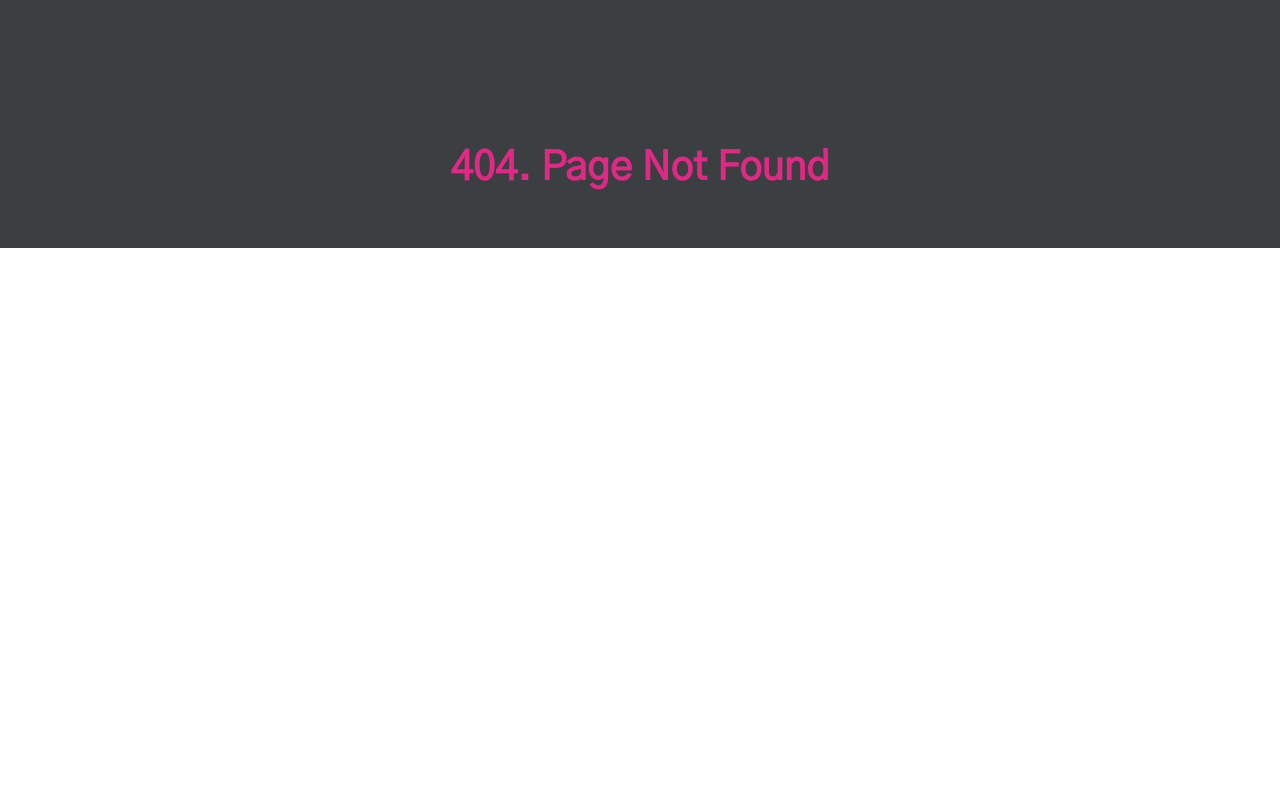
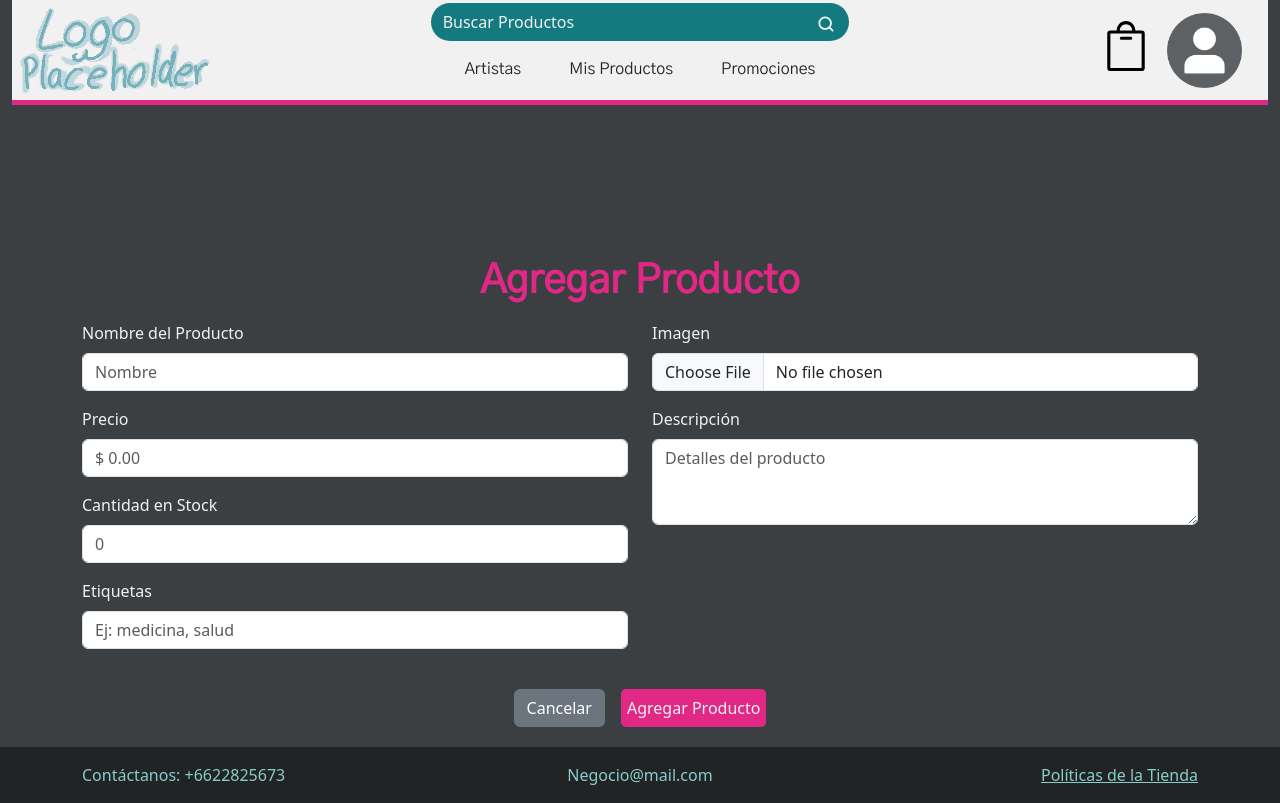
Before and after one commit to SebasBS1/sisweb-frontend_ArtiStock, a React (Vite) app: page /add-product in a window 1280 px wide. Before the commit this address had no page. Built offline with nearby package versions, Linux system fonts and the light colour scheme.

Commit message:
Pagina Agregar Producto

```diff
--- a/package.json
+++ b/package.json
@@ -16,6 +16,8 @@
     "@fortawesome/free-solid-svg-icons": "^6.7.2",
     "@fortawesome/react-fontawesome": "^0.2.2",
     "@tailwindcss/vite": "^4.1.4",
+    "@types/react-router": "^5.1.20",
+    "@types/react-router-dom": "^5.3.3",
     "axios": "^1.8.4",
     "bootstrap": "^5.3.5",
     "cors": "^2.8.5",
@@ -24,6 +26,7 @@
     "npm": "^11.3.0",
     "react": "^19.0.0",
     "react-dom": "^19.0.0",
+    "react-router": "^7.5.1",
     "react-router-dom": "^7.5.1",
     "recharts": "^2.15.3",
     "tailwindcss": "^4.1.4"
--- a/src/api/CategoryAPI.ts
+++ b/src/api/CategoryAPI.ts
@@ -1,7 +1,7 @@
 import api from "./index";
 import { Tag } from "my-types";
 
-// Obtener todos los productos
+// Obtener todos los tags.
 export const getAllTags = async() => {
     try {
         const res = await api.get("/category");
@@ -13,14 +13,42 @@ export const getAllTags = async() => {
     }
 }
 
-// Obtener todos los productos
-export const getTagId = async(id: string) => {
+// Obtener un tag por su ID.
+export const getTagById = async(id: number) => {
     try {
         const res = await api.get(`/category/${id}`);
-        const tag: Tag[] = await res.data.payload;
-        return tag;
+        const product: Tag[] = await res.data.payload;
+        return product;
     } catch(e) {
         console.log(e);
         return [];
     }
 }
+
+// Actualizar el tag por su ID.
+export const updateTag = async(id: number, _prop: Tag | undefined): Promise<void> => {
+    try {
+        await api.patch(`/category/${id}`, _prop);
+    } catch(e) {
+        console.log(e);
+    }
+}
+
+// Borrar un tag por su ID.
+export const deleteTag = async (id: number): Promise<void> => {
+    try {
+        await api.delete(`/category/${id}`);
+    } catch(e) {
+        console.log(e);
+    }
+}
+
+// Crear un tag
+export const createTag = async (prop: string) => {
+    try {
+        await api.post("/category", prop);
+    } catch (e) {
+        console.log("Error al crear el tag:", e);
+        throw e;
+    }
+};
--- a/src/api/ProductAPI.ts
+++ b/src/api/ProductAPI.ts
@@ -24,3 +24,30 @@ export const getProductById = async(id: string) => {
         return [];
     }
 }
+
+// Actualizar el producto por su ID.
+export const updateProduct = async(id: number, _prop: Product | undefined): Promise<void> => {
+    try {
+        await api.patch(`/product/${id}`, _prop);
+    } catch(e) {
+        console.log(e);
+    }
+}
+
+//CREAR UN PRODUCTO
+export const createProduct = async (product: Product | undefined) => {
+    try {
+        await api.post("/product", product);
+    } catch (e) {
+        console.log("Error al crear el producto:", e);
+        throw e;
+    }
+};
+
+//BORRAR UN PRODUCTO
+export const deleteProduct = async (id: number): Promise<void> => {
+    try {
+        await api.delete(`/product/${id}`);
+    } catch (err) {
+    }
+};
--- a/src/components/List.tsx
+++ b/src/components/List.tsx
@@ -1,15 +1,30 @@
+import { useEffect, useState } from "react";
 import { Product } from "my-types";
+import { deleteProduct, getAllProducts } from "../api/ProductAPI";
 
+export default function List () {
+  const [products, setProducts] = useState<Product[]>([]);
 
-export default function List ({products}:{products:Array<Product>}) {
+  useEffect(() => {
+    getAllProducts().then((data: any) => setProducts(data));
+  }, []);
+
+  const handleDelete = async (id: number, title: string) => {
+    const confirmDelete = confirm(`¿Estás seguro de que quieres eliminar el producto "${title}"?`);
+    if (!confirmDelete) return;
+
+    await deleteProduct(id);
+    const updatedProducts = await getAllProducts();
+    setProducts(updatedProducts ?? []);
+  };
 
   return (
     <>
       {products.map((producto, index) => (
         <div key={index} className="d-flex producto mx-4 mb-4 p-3 rounded">
           <img src={producto.image}
-          alt={producto.title}
-          className="img-fluid" width="500px" />
+            alt={producto.title}
+            className="img-fluid" width="500px" />
           <div className="flex-grow-1 d-flex flex-column justify-content-between ps-3">
             <h2 className="mt-3">{producto.title}</h2>
             <p>{producto.price} MXN</p>
@@ -31,7 +46,12 @@ export default function List ({products}:{products:Array<Product>}) {
             >
               Modificar
             </button>
-            <button className="btn">Eliminar</button>
+            <button
+              className="btn"
+              onClick={() => handleDelete(producto.id, producto.title)}
+            >
+              Eliminar
+            </button>
           </div>
         </div>
       ))}
--- /dev/null
+++ b/src/pages/AddProductPage.tsx
@@ -0,0 +1,125 @@
+import React, { useState } from 'react';
+import { createProduct } from '../api/ProductAPI';
+import { createTag } from '../api/CategoryAPI';
+import { Product, Tag } from 'my-types';
+
+const AddProductPage = () => {
+    const [product, setProduct] = useState<Product>();
+
+    const handleSubmit = async (e: React.FormEvent) => {
+        //e.preventDefault();
+        try {
+            for (let i = 0; i < product!.tags.length; i++) {
+                try {
+                    await createTag({ name: product!.tags[i].name });
+                } catch (error) {
+                    console.warn(`Error creando tag: ${product?.tags[i].name}`, error);
+                }
+            }
+            await createProduct(product);
+            alert("Producto agregado con éxito");
+        } catch (error) {
+            console.error("Error al crear el producto:", error);
+            alert("Ocurrió un error al guardar el producto");
+        }
+    };
+
+    return (
+        <div className="container pt-2 pb-3 mt-5">
+            <h1 className="text-center pt-5 mt-5 mb-3 title">Agregar Producto</h1>
+
+            <form id="formProducto" onSubmit={handleSubmit}>
+                <div className="row">
+                    <div className="col-md-6">
+                        <div className="mb-3">
+                            <label className="form-label">Nombre del Producto</label>
+                            <input
+                                type="text"
+                                name="nombre"
+                                value={product?.title}
+                                onChange={(e) => setProduct({ ...product!, title: e.target.value })}
+                                className="form-control"
+                                placeholder="Nombre"
+                                required
+                            />
+                        </div>
+
+                        <div className="mb-3">
+                            <label className="form-label">Precio</label>
+                            <input
+                                type="number"
+                                step={0.01}
+                                name="precio"
+                                value={product?.price}
+                                onChange={(e) => setProduct({ ...product!, price: parseFloat(e.target.value) })}
+                                className="form-control"
+                                placeholder="$ 0.00"
+                                required
+                            />
+                        </div>
+
+                        <div className="mb-3">
+                            <label className="form-label">Cantidad en Stock</label>
+                            <input
+                                type="number"
+                                name="stock"
+                                value={product?.stock}
+                                onChange={(e) => setProduct({ ...product!, stock: parseInt(e.target.value) })}
+                                className="form-control"
+                                placeholder="0"
+                                required
+                            />
+                        </div>
+
+                        <div className="mb-3">
+                            <label className="form-label">Etiquetas</label>
+                            <input
+                                type="text"
+                                name="tag"
+                                value={(product?.tags?.map(tag => tag.name).join(', ')) || ''}
+                                onChange={(e) => {
+                                    let userTags = e.target.value.split(", ").map(t => t.trim());
+                                    let newTags: Tag[] = [];
+                                    for (let i = 0; i < userTags.length; i++) {
+                                        newTags.push({name: userTags[i]});
+                                    }
+                                    setProduct({ ...product!, tags: newTags });
+                                }
+                                }
+                                className="form-control"
+                                placeholder="Ej: medicina, salud"
+                            />
+                        </div>
+                    </div>
+
+                    <div className="col-md-6">
+                        <label className="form-label">Imagen</label>
+                        <input
+                            type="file"
+                            name="imgSRC"
+                            onChange={(e) => setProduct({ ...product!, image: e.target.value })}
+                            className="form-control mb-3"
+                        />
+
+                        <label className="form-label">Descripción</label>
+                        <textarea
+                            name="desc"
+                            value={product?.description}
+                            onChange={(e) => setProduct({ ...product!, description: e.target.value })}
+                            className="form-control"
+                            rows={3}
+                            placeholder="Detalles del producto"
+                        ></textarea>
+                    </div>
+                </div>
+
+                <div className="row-auto d-flex justify-content-center gap-3 mt-4 mb-1">
+                    <button className="btn btn-secondary" type="reset">Cancelar</button>
+                    <button type="submit" className="b_custom">Agregar Producto</button>
+                </div>
+            </form>
+        </div>
+    );
+};
+
+export default AddProductPage;
--- a/src/pages/ProductPage.tsx
+++ b/src/pages/ProductPage.tsx
@@ -38,7 +38,9 @@ const ProductPage = (_props: Props) => {
           <h1 className="text-lg font-medium title">ALL PRODUCTS</h1>
           </div>
           <div className="d-flex justify-content-end pt-2">
-          <button id="button" className="btn ">Agregar Producto</button>
+          <button id="button" className="btn " onClick={() => (window.location.href = "/add-product")}>
+            Agregar Producto
+            </button>
           </div>
         </div>
 
--- a/src/routes/Routes.tsx
+++ b/src/routes/Routes.tsx
@@ -3,6 +3,7 @@ import App from "../App";
 import ProductPage from "../pages/ProductPage";
 import ErrorPage from "../pages/ErrorPage";
 import ModifyProductPage from "../pages/ModifyProductPage";
+import AddProductPage from "../pages/AddProductPage";
 
 const router = createBrowserRouter([
   {
@@ -19,6 +20,11 @@ const router = createBrowserRouter([
         element: <ModifyProductPage />,
         errorElement: <ErrorPage />,
       },
+      {
+        path: "/add-product",
+        element: <AddProductPage />,
+        errorElement: <ErrorPage />,
+      },
     ],
     errorElement: <ErrorPage />,
   },
```
Also changed, not shown: 1 other file (tests, documents, lock files or other folders).
